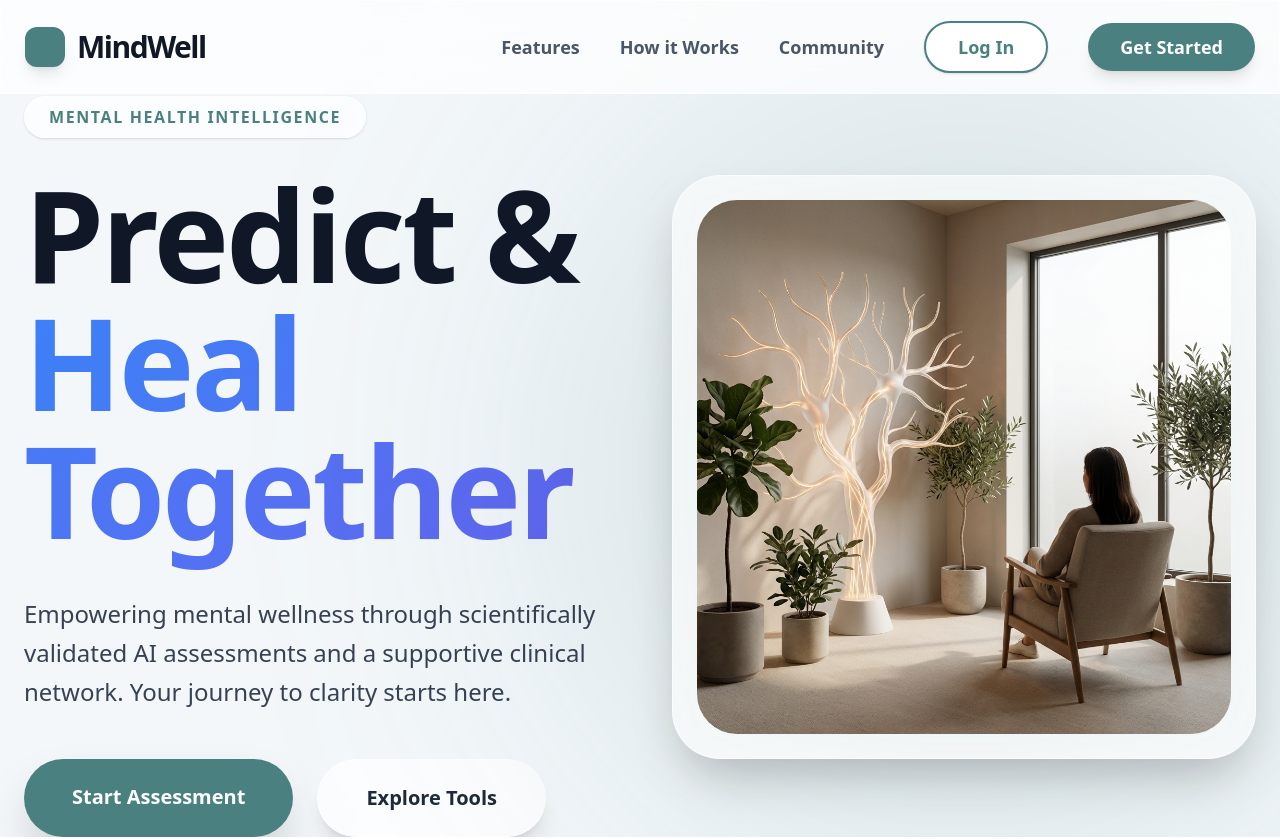
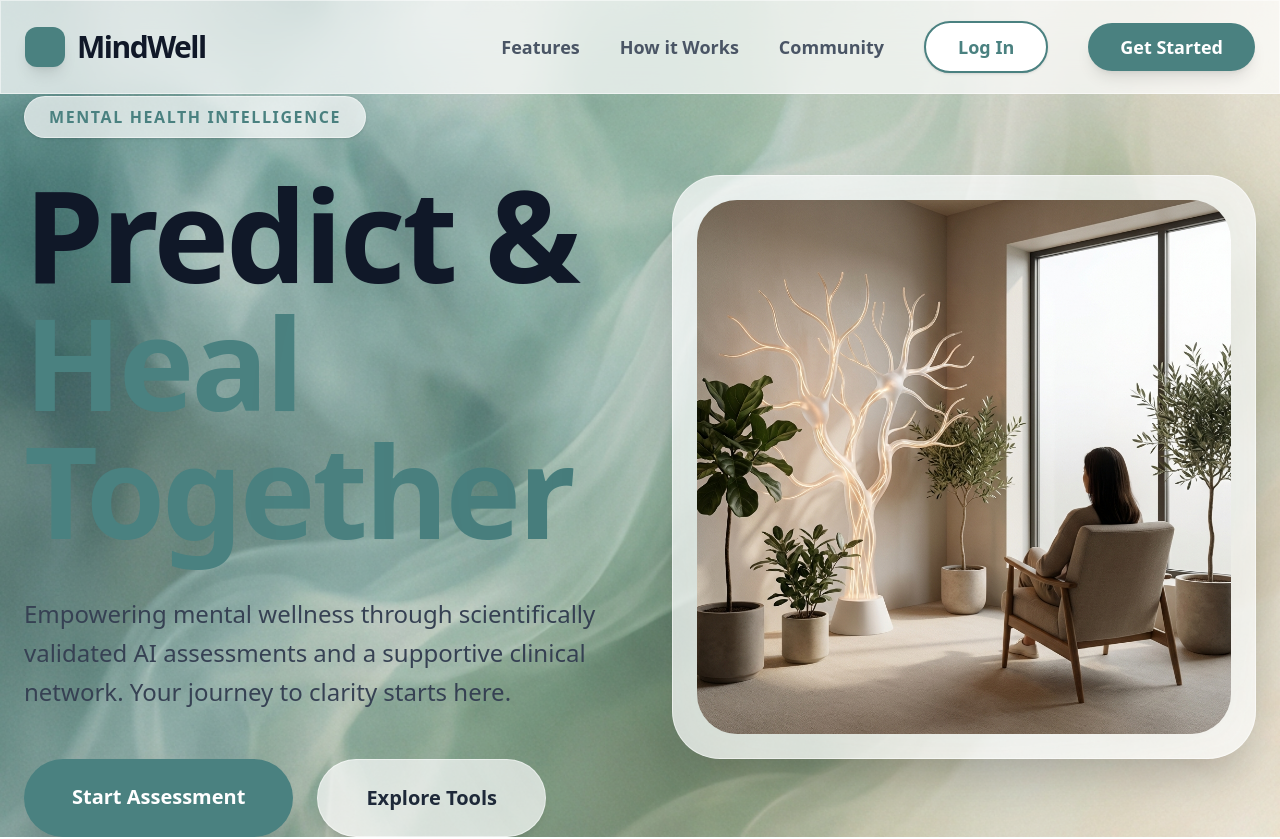
Before and after one commit to GauriTh06/mental-health, a React (Vite) app in the folder client/: page / in a window 1280 px wide. Shown: the top 839 px of the page. Built offline with nearby package versions, Linux system fonts and the light colour scheme.

Commit message:
UI Restoration: Restored landing page background and unified theme colors

```diff
--- a/client/src/index.css
+++ b/client/src/index.css
@@ -40,10 +40,19 @@ body {
 }
 
 .text-gradient {
-  background: linear-gradient(135deg, #3B82F6 0%, #6366F1 100%);
+  background: linear-gradient(135deg, #4A8180 0%, #60A5FA 100%);
   -webkit-background-clip: text;
   background-clip: text;
   -webkit-text-fill-color: transparent;
+}
+
+.bg-hero-pattern {
+  background-color: #F8FAFC;
+  background-image:
+    radial-gradient(at 0% 0%, rgba(74, 129, 128, 0.05) 0px, transparent 50%),
+    radial-gradient(at 100% 0%, rgba(96, 165, 250, 0.05) 0px, transparent 50%),
+    radial-gradient(at 100% 100%, rgba(74, 129, 128, 0.05) 0px, transparent 50%),
+    radial-gradient(at 0% 100%, rgba(96, 165, 250, 0.05) 0px, transparent 50%);
 }
 
 @keyframes spin-slow {
--- a/client/src/pages/Home.jsx
+++ b/client/src/pages/Home.jsx
@@ -3,6 +3,7 @@ import { Link } from 'react-router-dom';
 import heroImg from '../assets/redesign/hero.png';
 import aiIcon from '../assets/redesign/ai-icon.png';
 import communityImg from '../assets/redesign/community.png';
+import bgImg from '../assets/redesign/bg_v3.png';
 
 const Home = () => {
     useEffect(() => {
@@ -46,7 +47,14 @@ const Home = () => {
             </nav>
 
             {/* Hero Section */}
-            <header className="relative min-h-screen flex items-center pt-24 overflow-hidden bg-hero-pattern">
+            <header
+                className="relative min-h-screen flex items-center pt-24 overflow-hidden"
+                style={{
+                    backgroundImage: `url(${bgImg})`,
+                    backgroundSize: 'cover',
+                    backgroundPosition: 'center'
+                }}
+            >
                 <div className="max-w-7xl mx-auto px-6 grid grid-cols-1 lg:grid-cols-2 gap-16 items-center relative z-10 w-full">
                     <div className="reveal">
                         <span className="inline-block px-6 py-2 mb-8 text-base font-black tracking-widest text-brand-primary uppercase bg-white/70 glass rounded-full shadow-sm border border-brand-primary/20">
@@ -54,7 +62,7 @@ const Home = () => {
                         </span>
                         <h1 className="text-7xl lg:text-9xl font-black text-gray-900 leading-[1] mb-10 tracking-tight">
                             Predict & <br />
-                            <span className="text-gradient">Heal Together</span>
+                            <span className="text-[#4A8180]">Heal Together</span>
                         </h1>
                         <p className="text-2xl text-gray-700 mb-12 max-w-2xl leading-relaxed font-medium">
                             Empowering mental wellness through scientifically validated AI assessments and a supportive clinical network. Your journey to clarity starts here.
```
